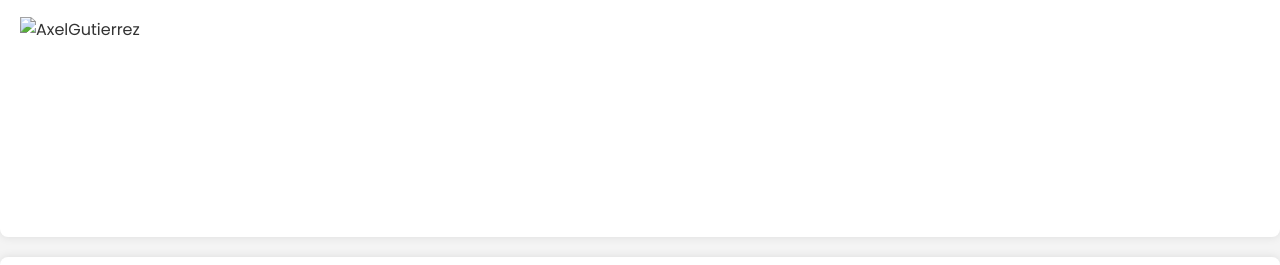
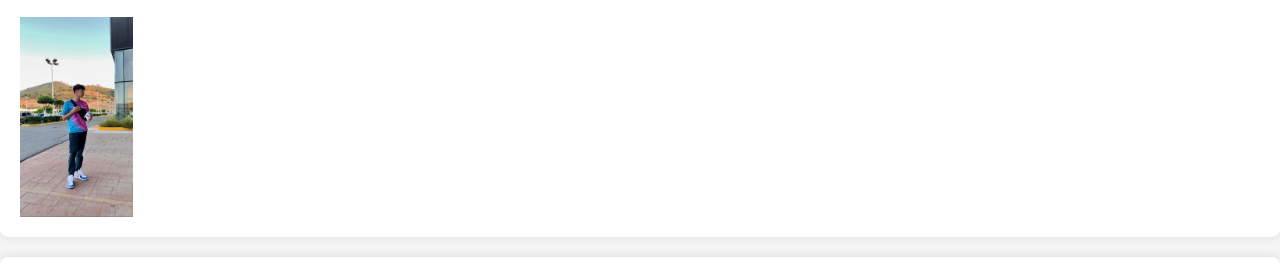
Before and after one commit to AxelUrielGM/entregas-practicas, a plain HTML site: page docs/cv-web-v2/index.html in a window 1280 px wide. Shown: the part 687-952 px from the top of the page. Drawn offline with Linux system fonts and the light colour scheme; the site is published under a folder, as on GitHub Pages, so addresses that start at the root find nothing.

Commit message:
Correcion imagen

```diff
--- a/docs/cv-web-v2/index.html
+++ b/docs/cv-web-v2/index.html
@@ -35,7 +35,7 @@
           <section id="acerca">
             <h2>Acerca de mi</h2>
             <p>Mi nombre es Axel Uriel Gutierrez Maya. Soy Ingeniero con experiencia en Ciberseguridad. Me encanta aprender nuevas tecnologias y mejorar mis habilidades constantemente.</p>
-            <img src="/img/Axel.jpeg" alt="AxelGutierrez">
+            <img src="./img/Axel.jpeg" alt="AxelGutierrez">
         </section>
 
           <!-- Seccion de Habilidades -->
```
